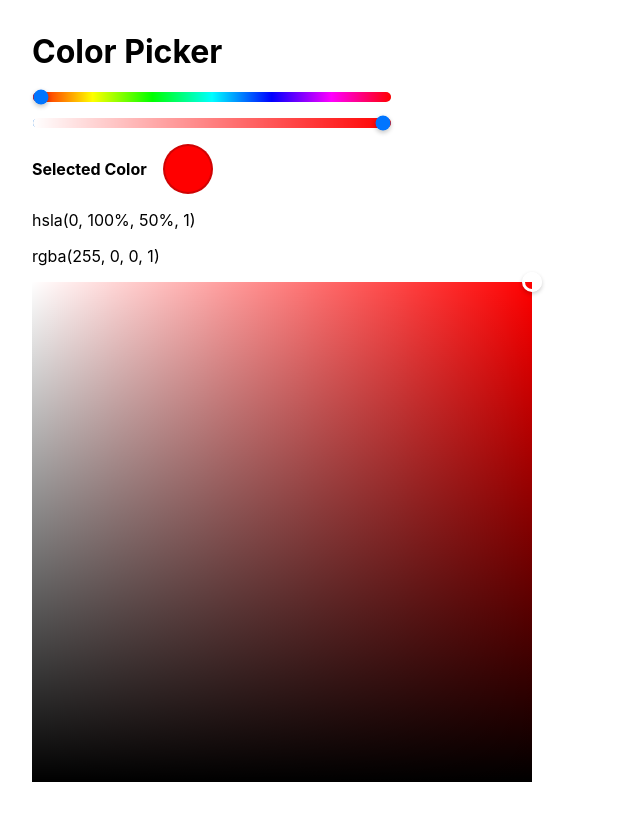
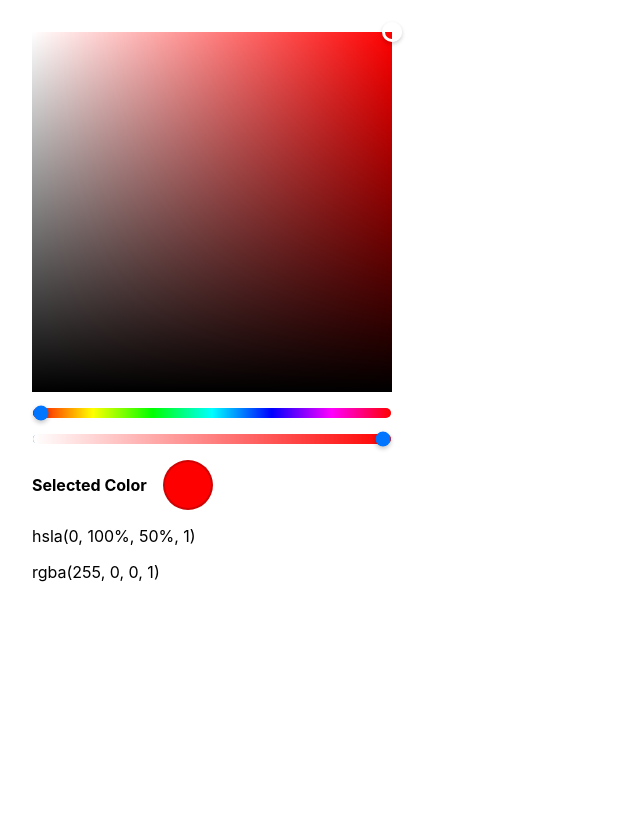
Before and after one commit to jphofmeister/color-picker, a React (Vite) app in the folder client/: page / in a window 1280 px wide. Shown: the whole page, without its empty margins (0-640 px from the left). Built offline with nearby package versions, Linux system fonts and the light colour scheme.

Commit message:
save changes

```diff
--- a/client/src/App.jsx
+++ b/client/src/App.jsx
@@ -61,7 +61,11 @@ const App = () => {
 
   return (
     <main>
-      <h1>Color Picker</h1>
+      <h1 className="sr-only">Color Picker</h1>
+
+      <ColorPicker hue={rngHue} setSaturation={setSaturation} setLightness={setLightness} />
+
+      <div style={{ marginTop: "1rem" }}>
 
         <HueSlider
           rngHue={rngHue}
@@ -73,6 +77,7 @@ const App = () => {
           rngHue={rngHue}
           saturation={saturation}
           lightness={lightness} />
+      </div>
 
       <div className="info">
         <strong>Selected Color</strong>
@@ -101,7 +106,7 @@ const App = () => {
         <p>rgba({rgbaString})</p>
       </div>
 
-      <ColorPicker hue={rngHue} setSaturation={setSaturation} setLightness={setLightness} />
+
 
     </main>
   );
--- a/client/src/components/ColorPicker.jsx
+++ b/client/src/components/ColorPicker.jsx
@@ -8,8 +8,8 @@ const StyledColorPicker = styled.div`
   position: relative;
   height: calc(100dvw - 4rem);
   width: calc(100dvw - 4rem);
-  max-height: 500px;
-  max-width: 500px;
+  max-height: ${props => props.$colorPickerSize}px;
+  max-width: ${props => props.$colorPickerSize}px;
   background: linear-gradient(to bottom,transparent,black),linear-gradient(to right,white,transparent);
   background-color: hsl(${props => props.$hue}, 100%, 50%);
 
@@ -35,6 +35,8 @@ const ColorPicker = (props) => {
 
   // let componentName = "ColorPicker";
 
+  let colorPickerSize = 360;
+
   let hue = isEmpty(props) === false && isEmpty(props.hue) === false ? props.hue : "";
 
   let setSaturation = isEmpty(props.setSaturation) === false ? props.setSaturation : noFunctionAvailable;
@@ -43,12 +45,13 @@ const ColorPicker = (props) => {
   const colorPickerRef = useRef(null);
 
   const [colorPickerClientRect, setColorPickerClientRect] = useState({});
-  const [colorPickerOffset, setColorPickerOffset] = useState({ x: 500, y: 0 });
-  const [dragHandlePosition, setDragHandlePosition] = useState({ x: 500, y: 0 });
+  const [colorPickerOffset, setColorPickerOffset] = useState({ x: colorPickerSize, y: 0 });
+  const [dragHandlePosition, setDragHandlePosition] = useState({ x: colorPickerSize, y: 0 });
 
   const [isDragging, setIsDragging] = useState(false);
 
   const [scrollPosition, setScrollPosition] = useState({ x: 0, y: 0 });
+
 
 
   // * save page scroll position to state to update the color picker offset -- 12/30/2023 JH
@@ -222,7 +225,7 @@ const ColorPicker = (props) => {
 
   const handleDragEnd = (event) => {
 
-    console.log("event.type", event.type);
+    // console.log("event.type", event.type);
 
     if (isDragging === true) {
       setIsDragging(false);
@@ -235,6 +238,7 @@ const ColorPicker = (props) => {
     <StyledColorPicker
       $hue={hue}
       $dragHandlePosition={dragHandlePosition}
+      $colorPickerSize={colorPickerSize}
       ref={colorPickerRef}
       onMouseMove={(event) => { handleDrag(event); }}
       onMouseLeave={(event) => { handleDragEnd(event); }}
--- a/client/src/styles/components/_colorPicker.css
+++ b/client/src/styles/components/_sliderInput.css
@@ -6,10 +6,6 @@
     margin: 0;
     padding: 0;
     height: 10px;
-    /* -webkit-appearance: none;
-    appearance: none;
-    background: transparent;
-    cursor: pointer; */
     border-radius: 10px;
 
     &::-webkit-slider-thumb {
@@ -43,18 +39,3 @@
     }
   }
 }
-
-.drag-item-copy {
-  position: absolute;
-  opacity: 1;
-  z-index: 2;
-  cursor: grab;
-  width: 20px;
-  height: 20px;
-  top: -200%;
-  left: -200%;
-  background-color: transparent;
-  border: 3px solid #fff;
-  border-radius: 20px;
-  box-shadow: 0 2px 4px 0 rgba(0,0,0,.2);
-}
--- a/client/src/styles/index.css
+++ b/client/src/styles/index.css
@@ -1,4 +1,4 @@
 @import "./layout/_base.css";
 @import "./components/_form.css";
 @import "./components/_alertPopup.css";
-@import "./components/_colorPicker.css";
+@import "./components/_sliderInput.css";
```
Lines whose indentation alone changed are shown as unchanged.
